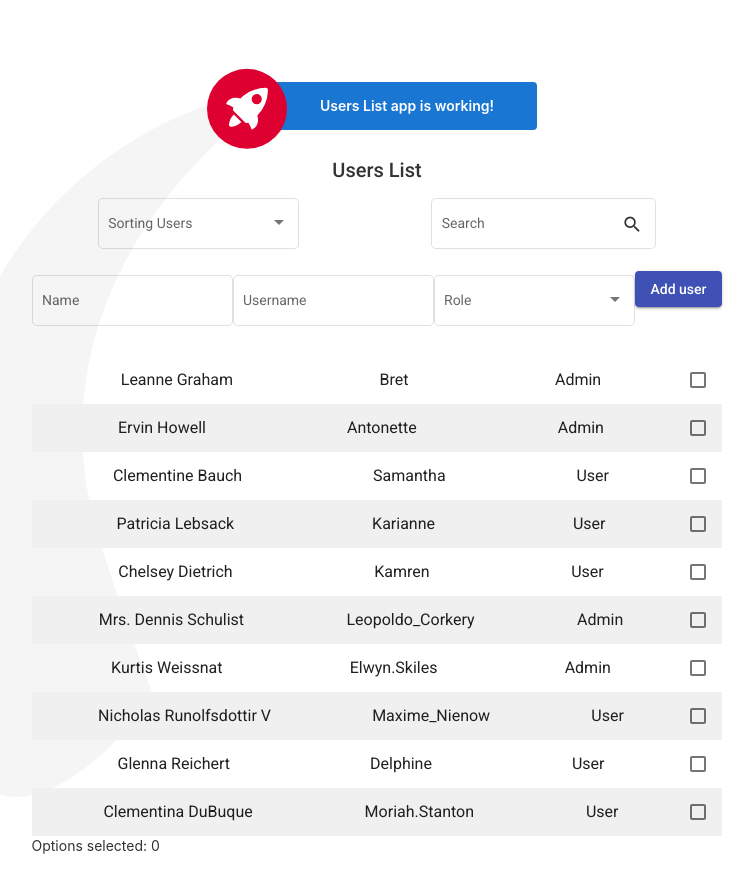
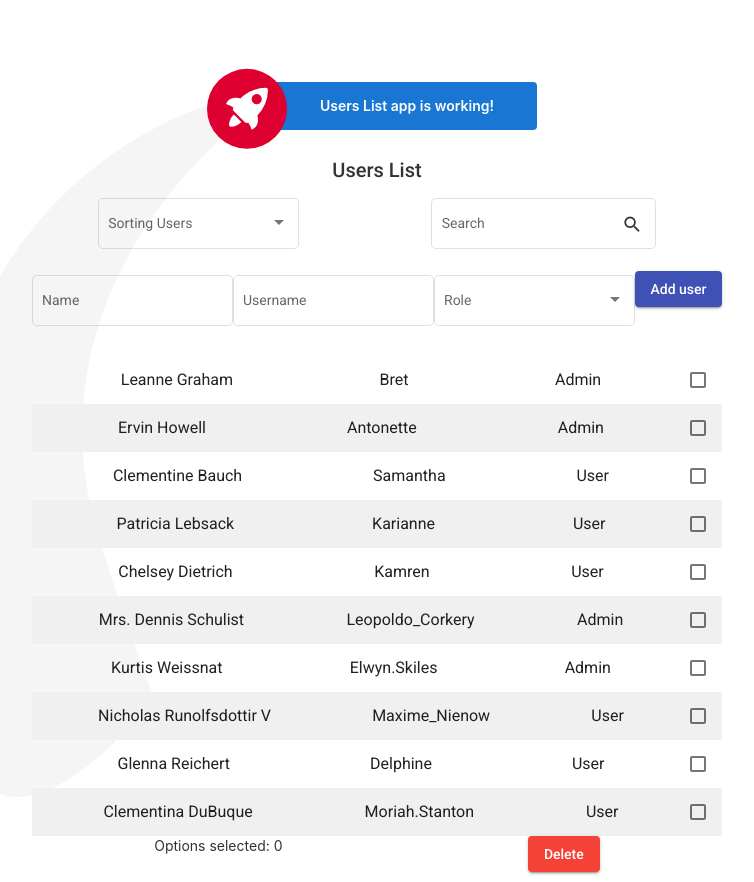
Before and after one commit to HryshkoAnton/users-list, an Angular app: page / in a window 1280 px wide. Shown: the whole page, without its empty margins (263-1017 px from the left). Built offline with nearby package versions, Linux system fonts and the light colour scheme.

Commit message:
logic of deleting users

```diff
--- a/src/app/service/users.service.ts
+++ b/src/app/service/users.service.ts
@@ -61,4 +61,11 @@ export class UsersService {
     this.subjUsers.next(this.usersList);
   }
 
+  deleteUsers(arr): void {
+    arr.map(element => {
+      this.usersList = this.usersList.filter(user => user.id !== element.value.id);
+    });
+    this.subjUsers.next(this.usersList);
+  }
+
 }
--- a/src/app/users-list/users-list.component.html
+++ b/src/app/users-list/users-list.component.html
@@ -49,7 +49,10 @@
 </div>
 
 <mat-selection-list #users>
-    <mat-list-option *ngFor="let user of usersList; index as i" [ngClass]="{gray: i%2, flex: true}">
+    <mat-list-option *ngFor="let user of usersList; index as i"
+                    [ngClass]="{gray: i%2, flex: true}"
+                    [value]="user"
+                    >
         <div class="flex">
             <span>{{ user.name }}</span>
             <span>{{ user.username }}</span>
@@ -58,6 +61,14 @@
     </mat-list-option>
 </mat-selection-list>
 
-<p>
-    Options selected: {{ users.selectedOptions.selected.length }}
-</p>
+<div class="flex">
+    <div>
+        <p>
+            Options selected: {{ users.selectedOptions.selected.length }}
+        </p>
+    </div>
+
+    <div class="example-button-row">
+        <button mat-raised-button color="warn" (click)="deleteSelectedUsers(users.selectedOptions.selected)">Delete</button>
+    </div>
+</div>
--- a/src/app/users-list/users-list.component.ts
+++ b/src/app/users-list/users-list.component.ts
@@ -39,4 +39,8 @@ export class UsersListComponent implements OnInit {
     this.usersService.addUser(this.name, this.username, this.role);
   }
 
+  deleteSelectedUsers(arr): void {
+    this.usersService.deleteUsers(arr);
+  }
+
 }
```
